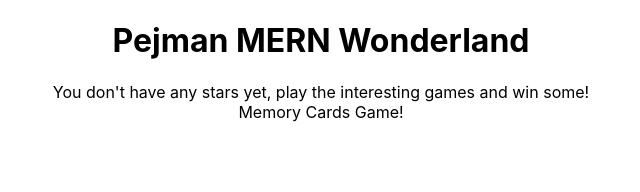
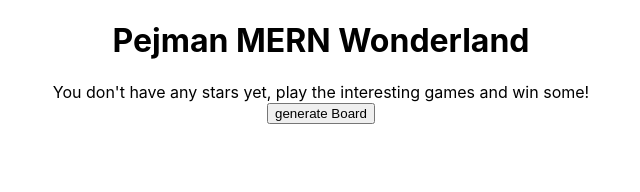
Before and after one commit to PejmanFSD/Pejman-MERN-Wonderland, a React (Create React App) app: page / in a window 1280 px wide. Both pictures are taken after a click on the button "Memory Cards". Shown: the top 192 px of the page, without its empty margins (319-959 px from the left). Built offline with nearby package versions, Linux system fonts and the light colour scheme.

Commit message:
Generating a board.
Generating a board with desired number of rows and columns.

```diff
--- /dev/null
+++ b/src/MemoryCards/Board.jsx
@@ -0,0 +1,23 @@
+import { useState } from "react";
+import Card from "./Card";
+
+export default function Board({ nrows, ncols }) {
+  const [board, setBoard] = useState([]);
+  const generateBoard = () => {
+    for (let y = 0; y < nrows; y++) {
+      let row = [];
+      for (let x = 0; x < ncols; x++) {
+        row.push(<Card image={Math.floor(Math.random() * 9) + 1} />);
+      }
+      setBoard((currBoard) => [...currBoard, row]);
+    }
+  };
+  return (
+    <div>
+      {board.map((el) => (
+        <div>{el}</div>
+      ))}
+      <button onClick={generateBoard}>generate Board</button>
+    </div>
+  );
+}
--- /dev/null
+++ b/src/MemoryCards/Card.jsx
@@ -0,0 +1,11 @@
+export default function Card({ image }) {
+  return (
+    <div
+      style={{
+        display: "inline",
+      }}
+    >
+      {image}
+    </div>
+  );
+}
--- a/src/MemoryCards/MemoryCards.jsx
+++ b/src/MemoryCards/MemoryCards.jsx
@@ -1,7 +1,9 @@
+import Board from "./Board";
+
 export default function MemoryCards() {
-    return (
-        <div>
-            Memory Cards Game!
-        </div>
-    )
+  return (
+    <div>
+      <Board nrows={10} ncols={10} />
+    </div>
+  );
 }
```
